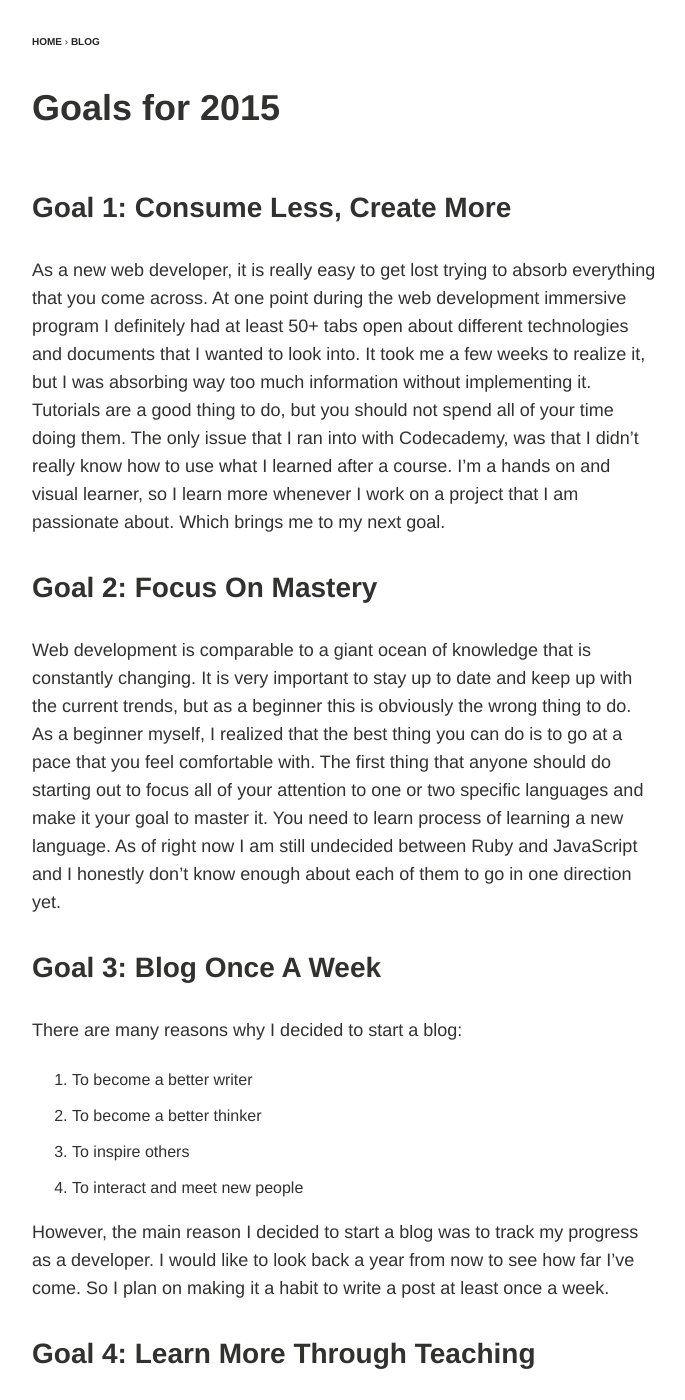
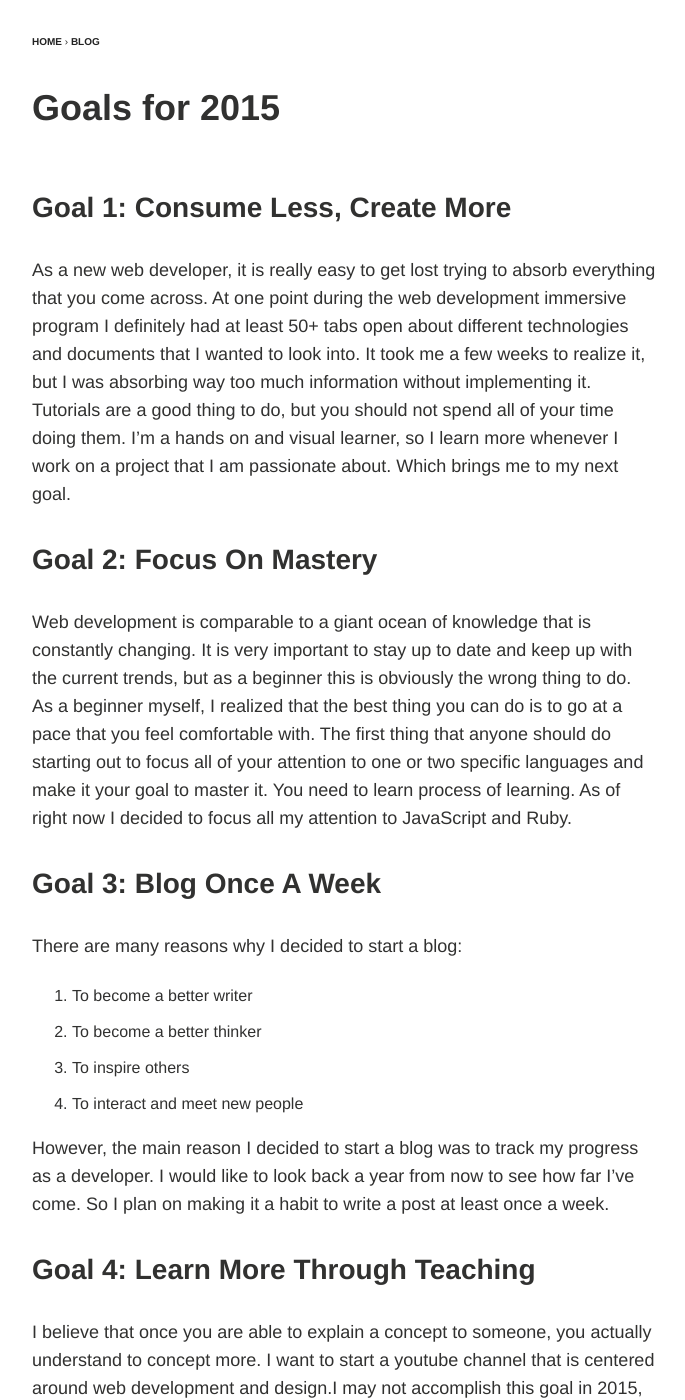
Before and after one commit to cagedcrown/cagedcrown.github.io, a Jekyll site: the page built from _posts/blog/2015-01-03-goals-for-2015.md, in a window 1280 px wide and 1400 px high, scrolled down 529 px. Shown: the whole window, without its empty margins (64-749 px from the left). Built offline with Jekyll 4.4.1, drawn with Linux system fonts in a browser that asks for light colours; comment, search, counter and statistics services are not loaded.

Commit message:
goals for 2015 completed

```diff
--- a/_config.yml
+++ b/_config.yml
@@ -26,7 +26,7 @@ owner:
   email: mo@cagedcrown.com
   twitter: cagedcrown
   bio: "Full-stack web developer with an eye for design."
-  avatar: bio-photo.jpg # 160x160 px image for author byline
+  avatar: profile.jpg # 160x160 px image for author byline
   google:
     plus: #+MichaelRoseDesign
     ad-client: #ca-pub-7328585512091257
--- a/_posts/blog/2015-01-03-goals-for-2015.md
+++ b/_posts/blog/2015-01-03-goals-for-2015.md
@@ -16,12 +16,11 @@ comments: true
 
 ### Goal 1: Consume Less, Create More
 
-As a new web developer, it is really easy to get lost trying to absorb everything that you come across. At one point during the web development immersive program I definitely  had at least 50+ tabs open about different technologies and documents that I wanted to look into. It took me a few weeks to realize it, but I was absorbing way too much information without implementing it. Tutorials are a good thing to do, but you should not spend all of your time doing them. The only issue that I ran into with Codecademy, was that I didn’t really know how to use what I learned after a course. I’m a hands on and visual learner, so I learn more whenever I work on a project that I am passionate about. Which brings me to my next goal.
+As a new web developer, it is really easy to get lost trying to absorb everything that you come across. At one point during the web development immersive program I definitely  had at least 50+ tabs open about different technologies and documents that I wanted to look into. It took me a few weeks to realize it, but I was absorbing way too much information without implementing it. Tutorials are a good thing to do, but you should not spend all of your time doing them. I’m a hands on and visual learner, so I learn more whenever I work on a project that I am passionate about. Which brings me to my next goal.
 
 ### Goal 2: Focus On Mastery
 
-Web development is comparable to a giant ocean of knowledge that is constantly changing. It is very important to stay up to date and keep up with the current trends, but as a beginner this is obviously the wrong thing to do. As a beginner myself, I realized that the best thing you can do is to go at a pace that you feel comfortable with. The first thing that anyone should do starting out to focus all of your attention to one or two specific languages and make it your goal to master it. You need to learn process of learning a new language. As of right now I am still undecided between Ruby and JavaScript and I honestly don’t know enough about each of them to go in one direction yet.
-
+Web development is comparable to a giant ocean of knowledge that is constantly changing. It is very important to stay up to date and keep up with the current trends, but as a beginner this is obviously the wrong thing to do. As a beginner myself, I realized that the best thing you can do is to go at a pace that you feel comfortable with. The first thing that anyone should do starting out to focus all of your attention to one or two specific languages and make it your goal to master it. You need to learn process of learning. As of right now I decided to focus all my attention to JavaScript and Ruby.
 
 ### Goal 3: Blog Once A Week
 
```
Also changed, not shown: images/profile.jpg (added).
